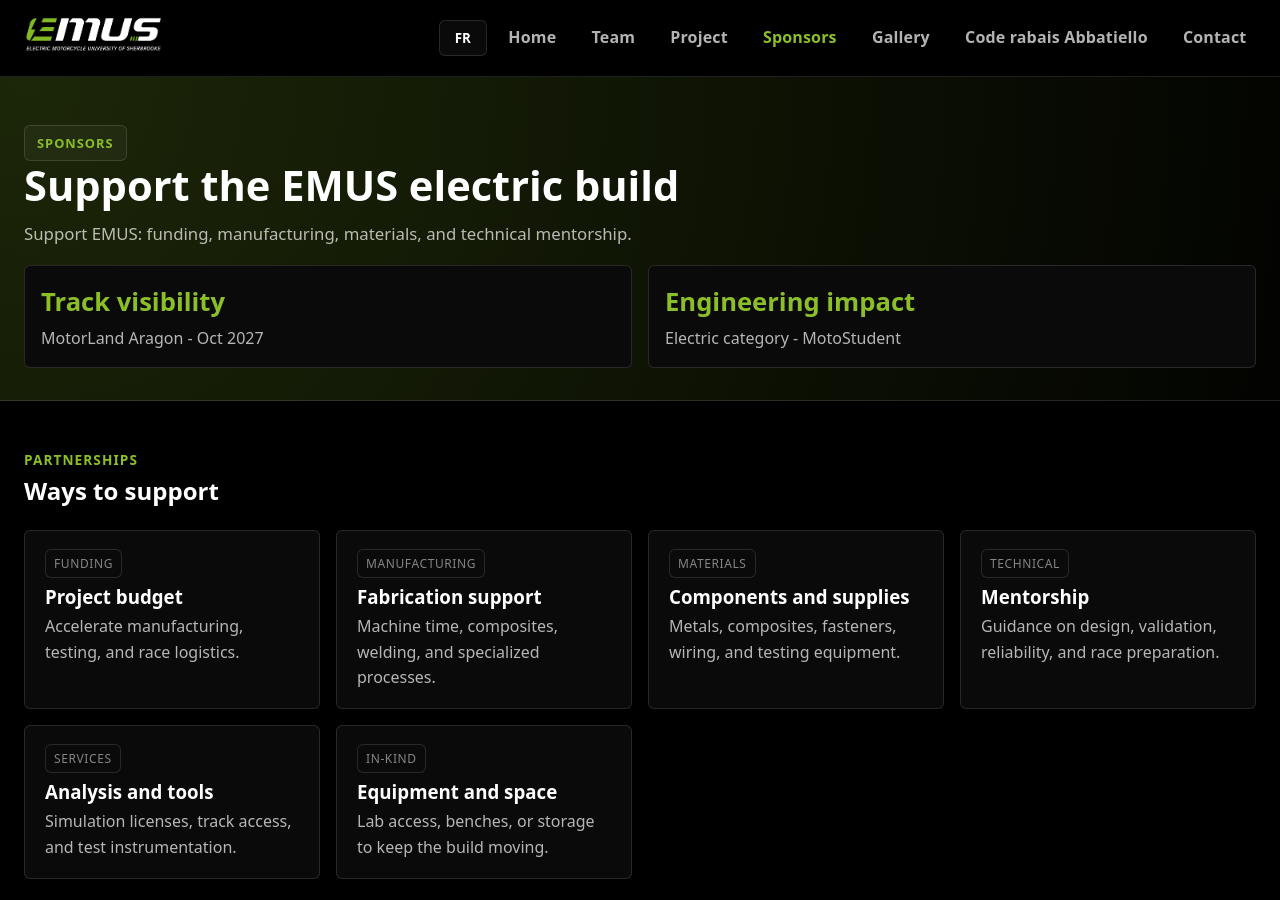
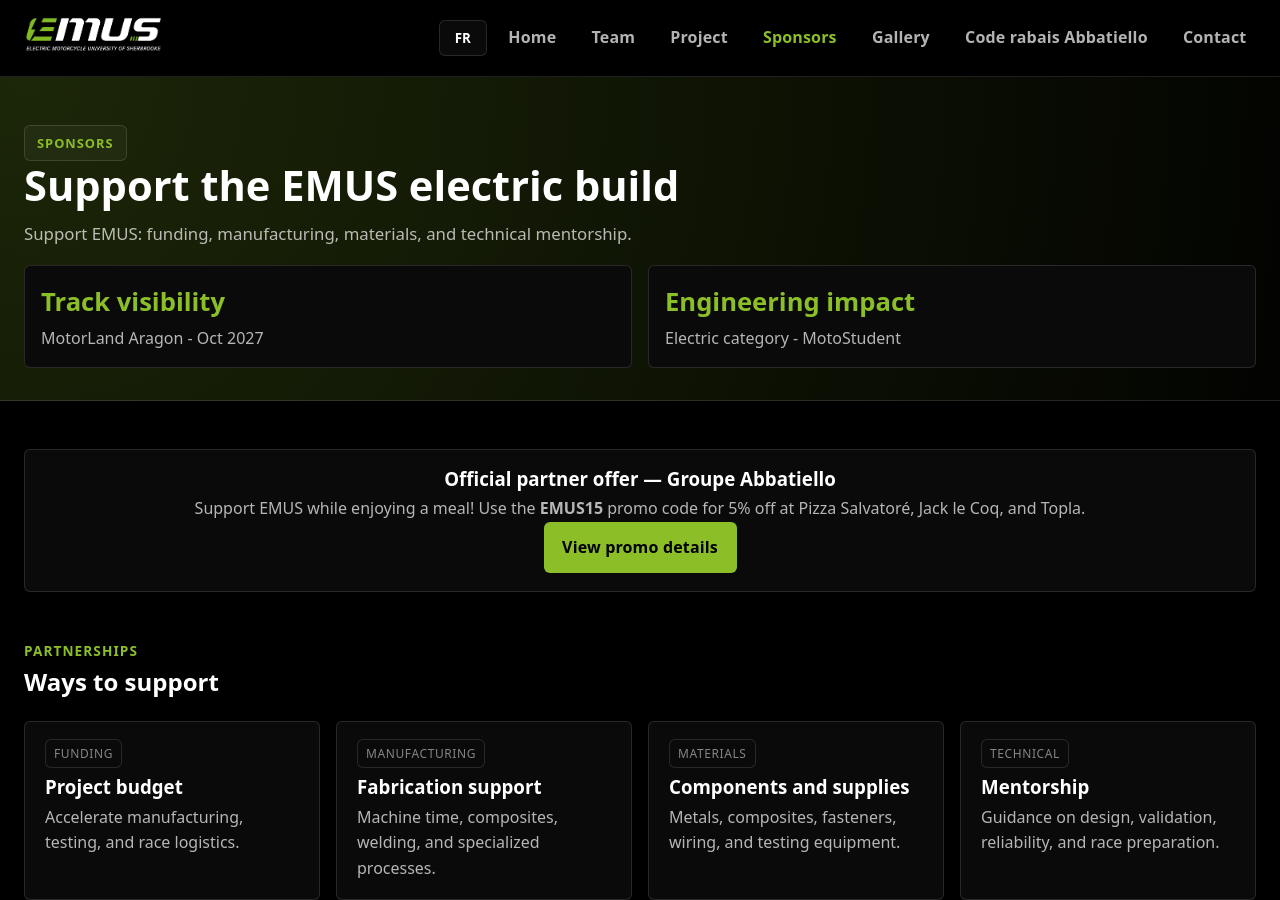
Before and after one commit to EMUS-MotoStudentUdeS/emus_website, a Jekyll site: the page built from sponsors.html, in a window 1280 px wide and 900 px high. Built offline with Jekyll 4.4.1, drawn with Linux system fonts in a browser that asks for light colours.

Commit message:
Add Abbatiello promo link in sponsors page

```diff
--- a/sponsors.html
+++ b/sponsors.html
@@ -18,6 +18,20 @@
       <p class="stat-value" data-i18n-key="sponsors.hero.stat_2_value">Engineering impact</p>
       <p class="stat-label" data-i18n-key="sponsors.hero.stat_2_label">Electric category - MotoStudent</p>
     </div>
+  </div>
+</section>
+
+<section class="section section-tight">
+  <div class="info-card" style="text-align:center;">
+    <h3>Official partner offer — Groupe Abbatiello</h3>
+    <p>
+      Support EMUS while enjoying a meal! Use the
+      <strong>EMUS15</strong> promo code for 5% off at
+      Pizza Salvatoré, Jack le Coq, and Topla.
+    </p>
+    <a class="button button-primary" href="/code-rabais-abatiello/">
+      View promo details
+    </a>
   </div>
 </section>
 
```
